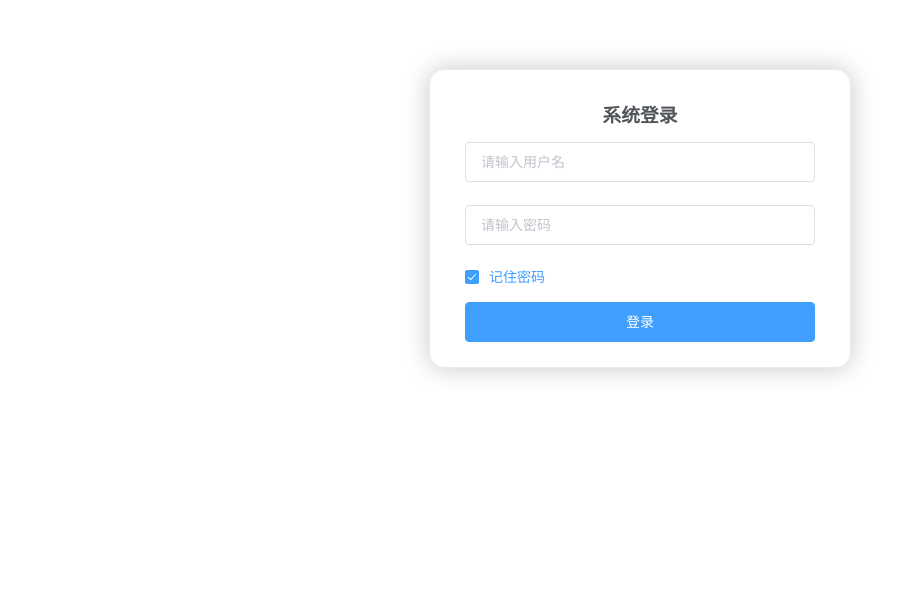
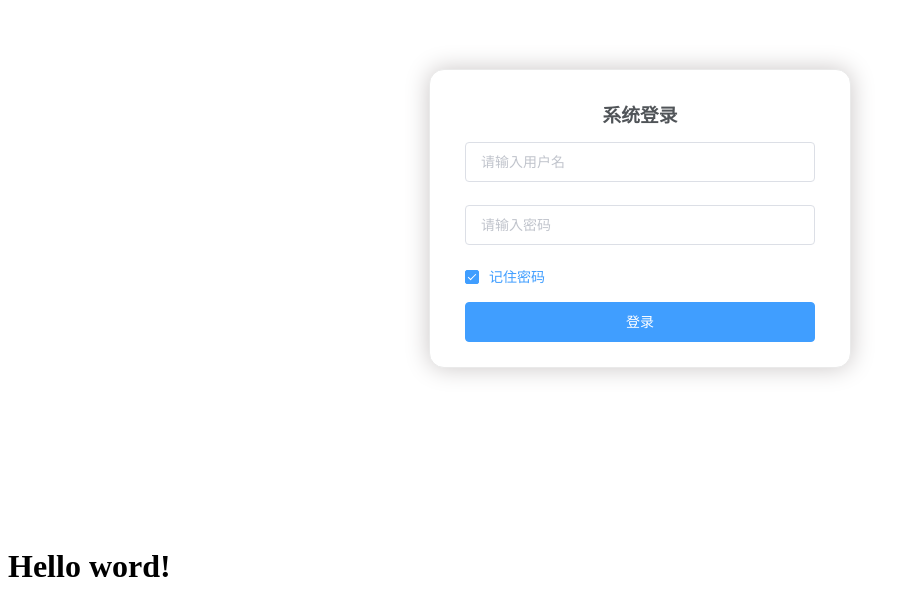
Before and after one commit to qpfsource/vurhr, a Vue app: page / in a window 1280 px wide. Shown: the part 111-726 px from the top of the page, without its empty margins (0-915 px from the left). Built offline with nearby package versions, Linux system fonts and the light colour scheme; the HTML template or start-up script is replaced by a standard one.

Commit message:
提交测试

```diff
--- a/src/App.vue
+++ b/src/App.vue
@@ -1,5 +1,6 @@
 <template>
   <div id="app">
     <router-view/>
+    <h1>Hello word!</h1>
   </div>
 </template>
```
